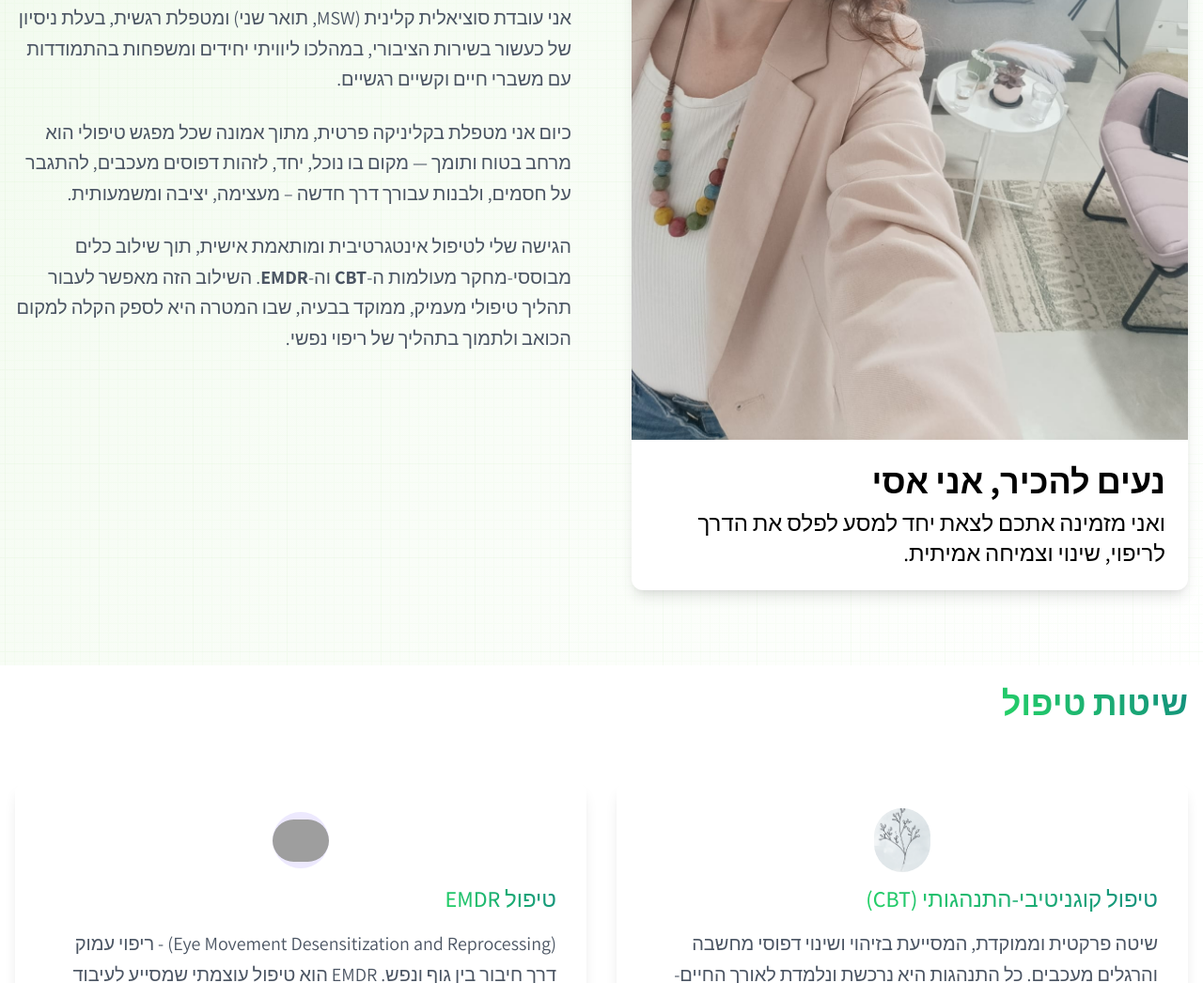
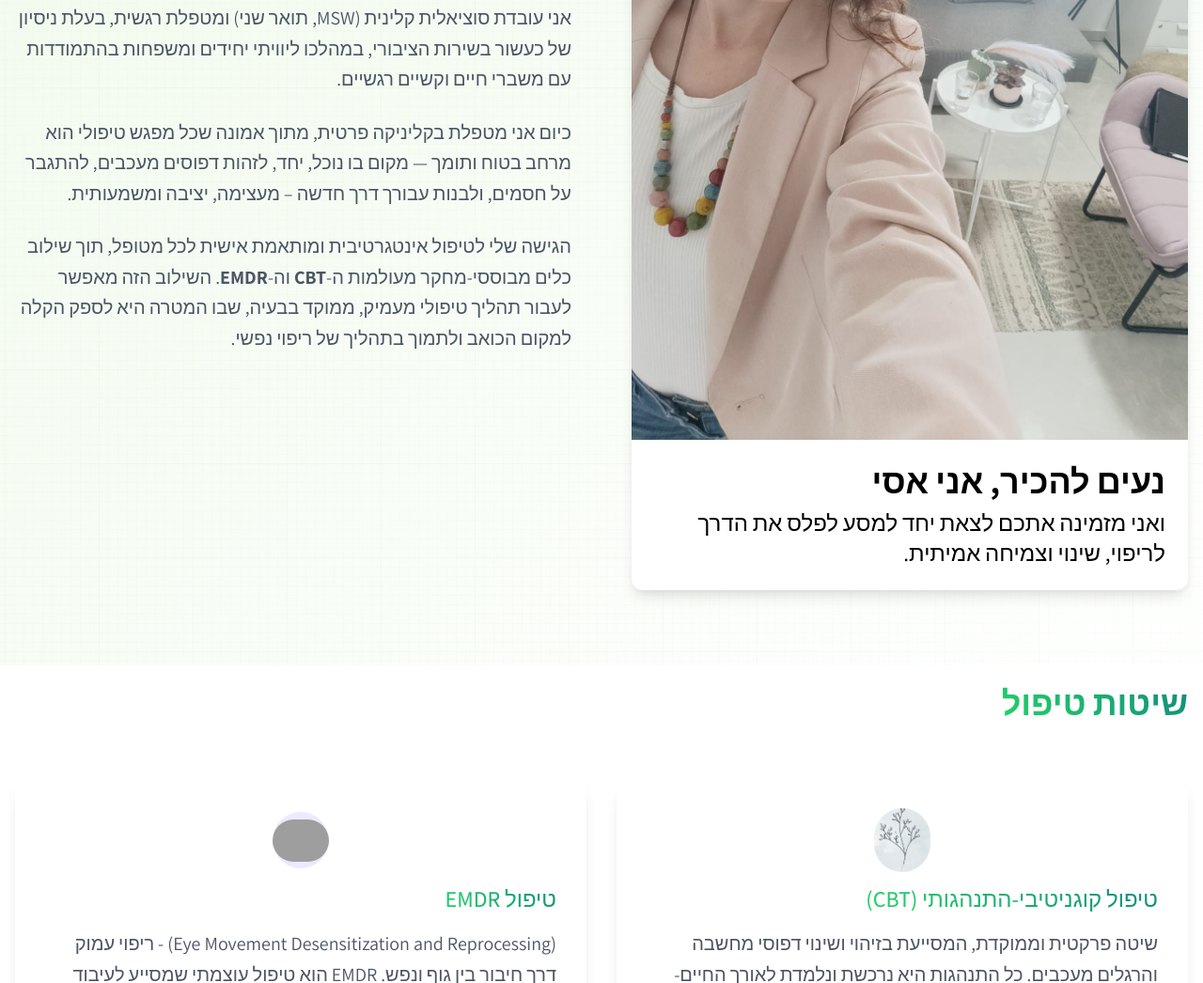
Before and after one commit to alonVLSI/AssiGreenberg, a plain HTML site: page index.html in a window 1280 px wide. Shown: the part 1512-2558 px from the top of the page at 94% size. Drawn offline with nearby package versions, Linux system fonts and the light colour scheme; grey boxes are pictures that could not be loaded; animation ran at ten frames a second.

Commit message:
add text

```diff
--- a/index.html
+++ b/index.html
@@ -19,7 +19,6 @@
 <meta name="author" content="אסי גרינברג">
 <meta property="og:title" content="אסי גרינברג, מטפלת רגשית בשיטות CBT ו-EMDR">
 <meta property="og:description" content="טיפול רגשי חם ומקצועי לנשים. גלו כלים מעשיים להתמודדות וצמיחה רגשית.">
-<meta property="og:image" content="https://example.com/path-to-your-thumbnail.jpg">
 <meta property="og:url" content="https://assicbt.netlify.app/">
 <meta property="og:type" content="website">
 <meta name="twitter:card" content="summary_large_image">
@@ -695,7 +694,7 @@ html, body {
 כיום אני מטפלת בקליניקה פרטית, מתוך אמונה שכל מפגש טיפולי הוא מרחב בטוח ותומך — מקום בו נוכל, יחד, לזהות דפוסים מעכבים, להתגבר על חסמים, ולבנות עבורך דרך חדשה – מעצימה, יציבה ומשמעותית.
                         </p>
                         <p class="leading-relaxed slide-up text-xl" data-aos="fade-up" data-aos-delay="450">
-הגישה שלי לטיפול אינטגרטיבית ומותאמת אישית, תוך שילוב כלים מבוססי-מחקר מעולמות ה-<strong>CBT</strong> וה-<strong>EMDR</strong>. השילוב הזה מאפשר לעבור תהליך טיפולי מעמיק, ממוקד בבעיה, שבו המטרה היא לספק הקלה למקום הכואב ולתמוך בתהליך של ריפוי נפשי.                        </p>
+הגישה שלי לטיפול אינטגרטיבית ומותאמת אישית לכל מטופל, תוך שילוב כלים מבוססי-מחקר מעולמות ה-<strong>CBT</strong> וה-<strong>EMDR</strong>. השילוב הזה מאפשר לעבור תהליך טיפולי מעמיק, ממוקד בבעיה, שבו המטרה היא לספק הקלה למקום הכואב ולתמוך בתהליך של ריפוי נפשי.                        </p>
                     </div>
                 </div>
             </div>
```
